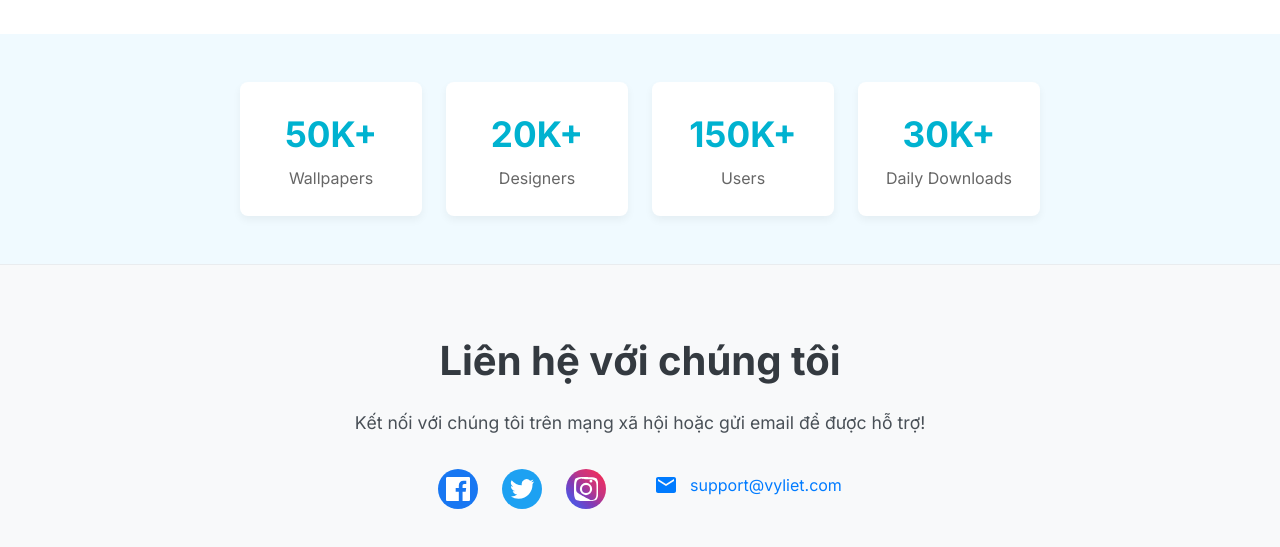
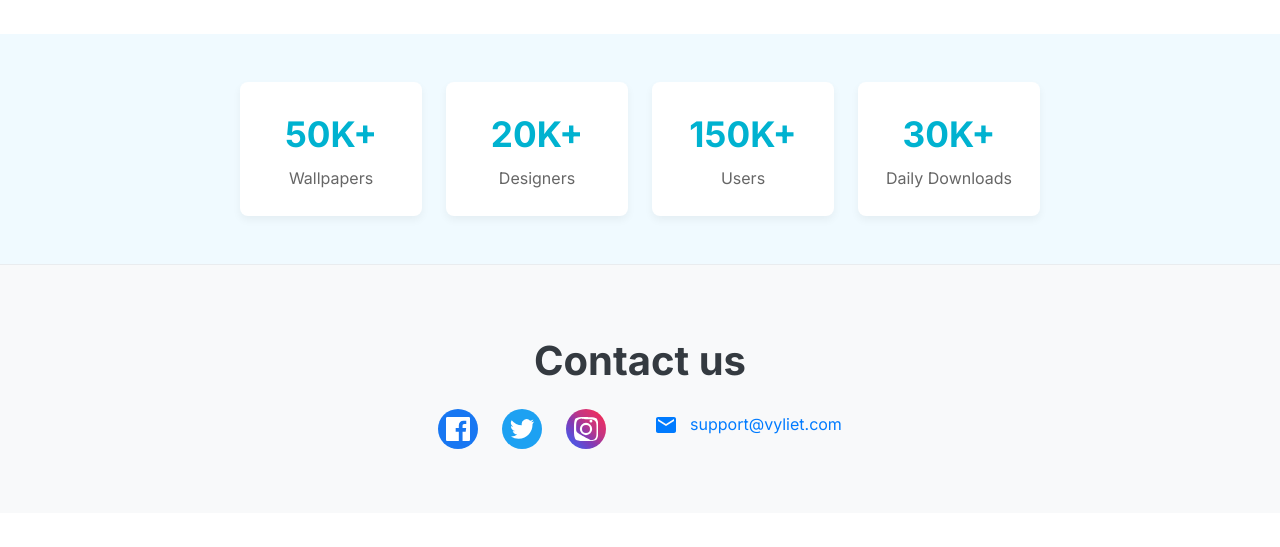
Before and after one commit to TunDun-hub/Wallpaper-Website, a plain HTML site: page about-us.html in a window 1280 px wide. Shown: the part 927-1474 px from the top of the page. After the commit the page ends 1440 px from the top, so only its background shows below. Drawn offline with Linux system fonts and the light colour scheme; no server answers.

Commit message:
Update about-us.html

```diff
--- a/about-us.html
+++ b/about-us.html
@@ -481,8 +481,7 @@
 
   <section class="contact" id="contact">
     <div class="contact-container">
-      <h2>Liên hệ với chúng tôi</h2>
-      <p>Kết nối với chúng tôi trên mạng xã hội hoặc gửi email để được hỗ trợ!</p>
+      <h2>Contact us</h2>
       <div class="contact-details">
         <div class="contact-socials">
           <a href="https://www.facebook.com" aria-label="Facebook" target="_blank" class="social-icon facebook">
```
